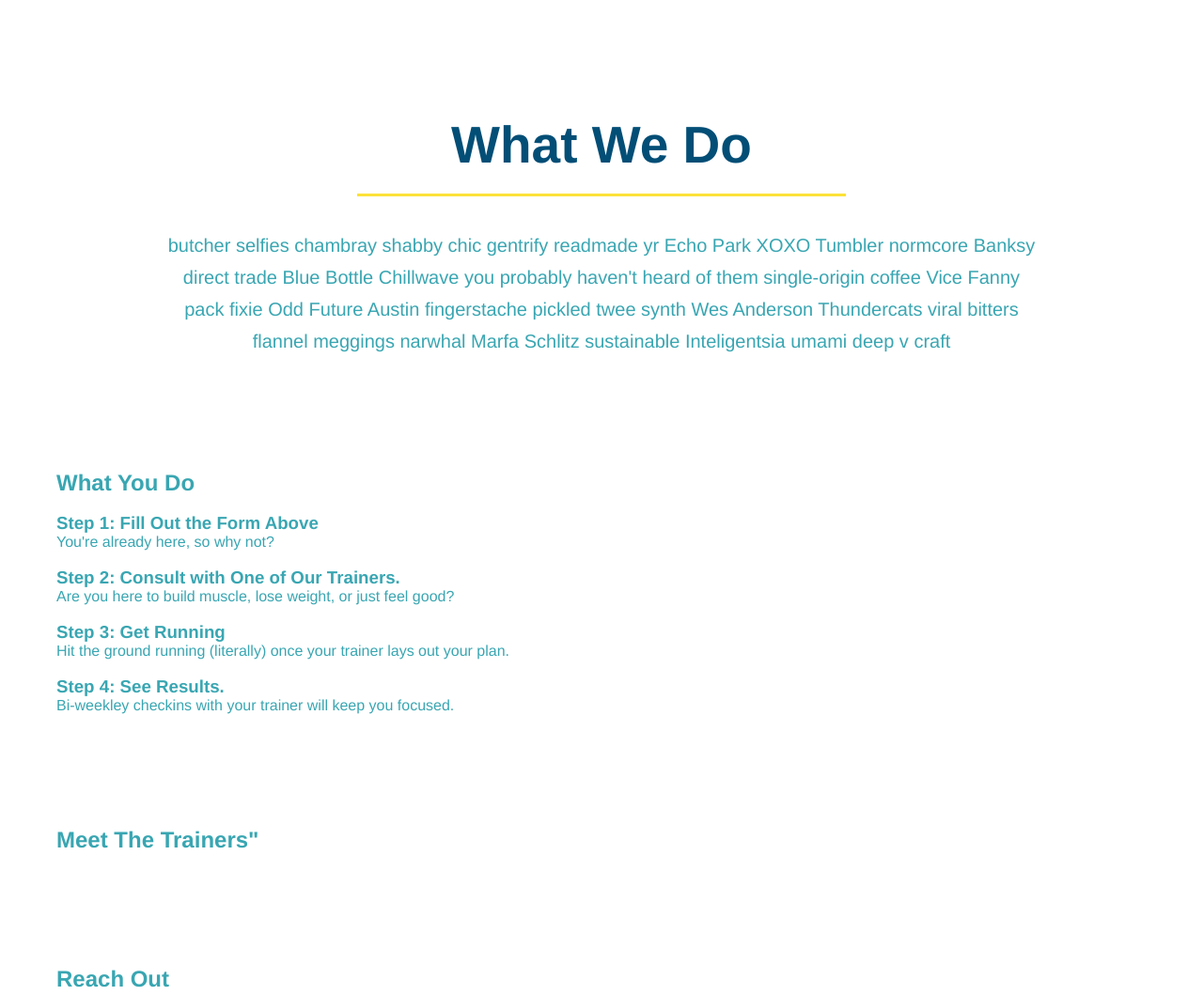
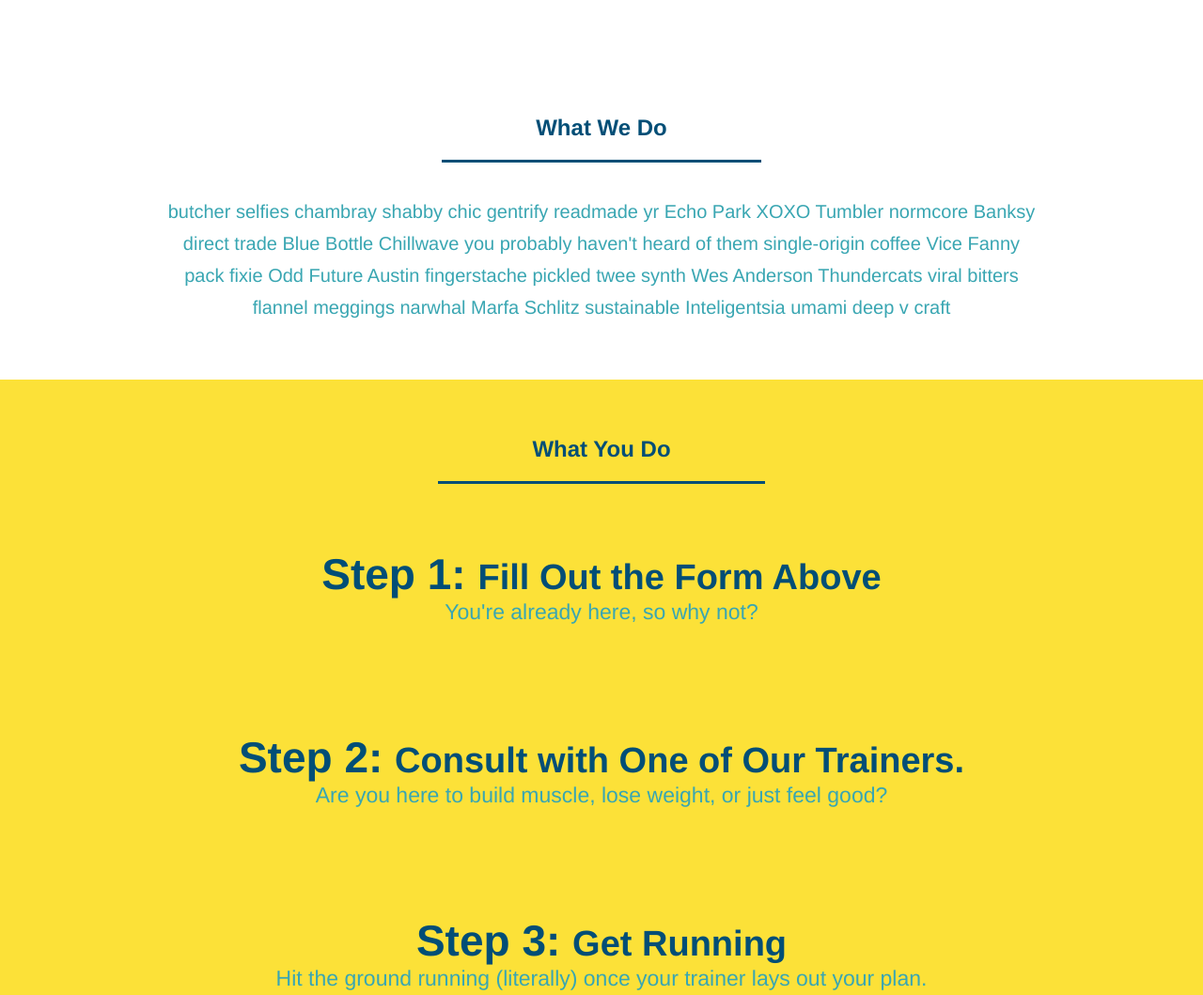
Before and after one commit to Chris5801/run-buddy, a plain HTML site: page index.html in a window 1280 px wide. Shown: the part 620-1679 px from the top of the page at 94% size. Drawn offline with Linux system fonts and the light colour scheme.

Commit message:
Image Span

```diff
--- a/index.html
+++ b/index.html
@@ -68,38 +68,38 @@
 
         <!-- "what we do" section-->
         <section id="what-we-do" class="intro">
-            <h2> What We Do</h2>
+            <h2 class="section-title primary border">What We Do</h2>
             <p>
                 butcher selfies chambray shabby chic gentrify readmade yr Echo Park XOXO Tumbler normcore Banksy direct trade Blue Bottle Chillwave you probably haven't heard of them single-origin coffee Vice Fanny pack fixie Odd Future Austin fingerstache pickled twee synth Wes Anderson Thundercats viral bitters flannel meggings narwhal Marfa Schlitz sustainable Inteligentsia umami deep v craft
             </p>
         </section>
 
         <!-- "what you do" section-->
-        <section id="what-you-do">
-            <h2>What You Do</h2>
+        <section id="what-you-do" class="steps">
+            <h2 class="section-title secondary-dorder">What You Do</h2>
 
             <div>
                 <!-- insert this img element -->
                 <img src="../assets/images/step-1.svg" alt="" />
-                <h3>Step 1: Fill Out the Form Above</h3>
+                <h3>Step 1: <span>Fill Out the Form Above</span></h3>
                 <p>You're already here, so why not?</p>
             </div>
 
             <div>
                 <img src="../assets/images/step-2.svg" alt="" />
-                <h3>Step 2: Consult with One of Our Trainers.</h3>
+                <h3>Step 2: <span>Consult with One of Our Trainers.</span></h3>
                 <p>Are you here to build muscle, lose weight, or just feel good?</p>
             </div>
 
             <div>
                 <img src="../assets/images/step-3.svg" alt="" />
-                <h3>Step 3: Get Running</h3>
+                <h3>Step 3: <span>Get Running</span></h3>
                 <p>Hit the ground running (literally) once your trainer lays out your plan.</p>
             </div>
 
             <div>
                 <img src="../assets/images/step-4.svg" alt="" />
-                <h3>Step 4: See Results.</h3>
+                <h3>Step 4: <span>Results.</span></h3>
                 <p>Bi-weekley checkins with your trainer will keep you focused.</p>
             </div>
         </section>
--- a/style.css
+++ b/style.css
@@ -127,16 +127,6 @@ section {
     text-align: center;
 }
 
-.intro h2 {
-    font-size: 55px;
-    color: #024e76;
-    margin-bottom: 35px;
-    padding: 0 100px 20px 100px;
-    border-bottom: 3px solid;
-    border-color: #fce138;
-    display: inline-block
-}
-
 .intro p {
     line-height: 1.7;
     color: #39a6b2;
@@ -144,3 +134,49 @@ section {
     font-size: 20px;
     margin: 0 auto;
 }
+
+.steps {
+    text-align: center;
+    background: #fce138;
+}
+
+.section-title {
+    font-size: 55psx;
+    color: #024e76;
+    margin-bottom: 35px;
+    padding: 0 100px 20px 100px;
+    display: inline-block;
+    border-bottom: 3px solid;
+}
+
+.primary-border {
+    border-color: #fce138;
+}
+
+.secondary-border {
+    border-color: #39a6b2;
+}
+
+.steps div {
+    margin-bottom: 80px;
+}
+
+.steps img {
+    width: 15%;
+    margin: 10px 0;
+}
+
+.steps h3 {
+    color: #024e76;
+    font-size: 46px;
+    margin-top: 10px;
+}
+
+.steps p {
+    color: #39a6b2;
+    font-size: 23px;
+}
+
+.steps span {
+    font-size: 38px;
+}
```
